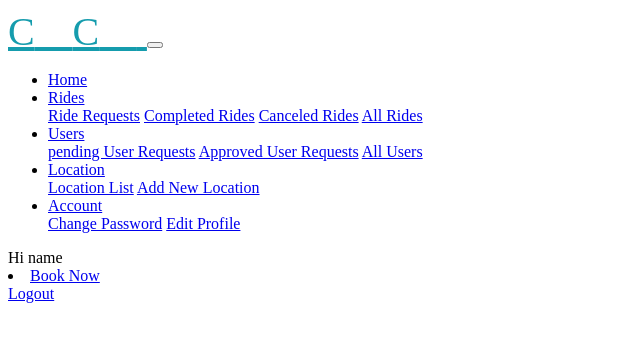
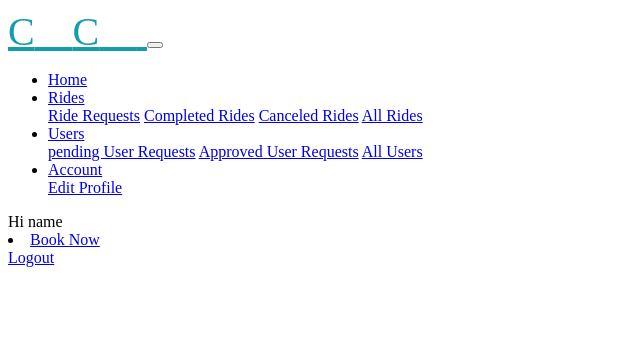
Before and after one commit to mallikajais/cedcab_booking, a PHP site: page /nav.php in a window 1280 px wide. Shown: the top 342 px of the page, without its empty margins (0-640 px from the left). Run offline with PHP 8.4, Linux system fonts and the light colour scheme; the visitor is signed in with stand-in values (Sample User, id 1).

Commit message:
first commit

```diff
--- a/adminnav.php
+++ b/adminnav.php
@@ -37,7 +37,7 @@
                     </a>
                     <div class="dropdown-menu" aria-labelledby="navbarDropdown">
                         <a class="dropdown-item" href="adminpending.php" id="userrequest">pending User Requests</a>
-                        <a class="dropdown-item" href="javascript:void(0)" id="approveduserrequests">Approved User Requests</a>
+                        <a class="dropdown-item" href="adminapprove.php" id="approveduserrequests">Approved User Requests</a>
                         <a class="dropdown-item" href="javascript:void(0)" id="allusers">All Users</a>
                     </div>
                 </li>
@@ -56,7 +56,7 @@
                     </a>
                     <div class="dropdown-menu" aria-labelledby="navbarDropdown">
                         <a class="dropdown-item" href="javascript:void(0)" id="resetpassword">Change Password</a>
-                        <a class="dropdown-item" href="edit.php" id="editprofile">Edit Profile</a>
+                        <!-- <a class="dropdown-item" href="edit.php" id="editprofile">Edit Profile</a> -->
                     </div>
                 </li>
 
@@ -65,7 +65,7 @@
             </ul>
             <form class="form-inline my-2 my-lg-0">
             <div class="greetings text-white">Hi <?php echo $_SESSION['name'];?></div>
-            <li class="nav-item"><a href="cab.php"class="btn btn-info " style="margin-right:10px;" type="submit">Book Now</a></li>
+            <!-- <li class="nav-item"><a href="cab.php"class="btn btn-info " style="margin-right:10px;" type="submit">Book Now</a></li> -->
                 <a href="login.php"class="btn btn-info my-2 my-sm-0" type="submit">Logout</a>
             </form>
         </div>
--- a/customerdashboard.php
+++ b/customerdashboard.php
@@ -17,7 +17,7 @@
 <body>
     <div>
     <nav class="navbar navbar-expand-lg navbar-dark bg-dark sticky">
-        <a class="navbar-brand logo-margin" href="booking.php"><h3><span class='logo-color'>Ced</span>Cab</h3></a>
+        <a class="navbar-brand logo-margin" href="#"><h3><span class='logo-color'>Ced</span>Cab</h3></a>
         <button class="navbar-toggler" type="button" data-toggle="collapse" data-target="#navbarSupportedContent" aria-controls="navbarSupportedContent" aria-expanded="false" aria-label="Toggle navigation">
             <span class="navbar-toggler-icon"></span>
         </button>
--- a/header.php
+++ b/header.php
@@ -35,7 +35,7 @@
 
 
                 <li class="nav-item">
-                    <button class="btn btn-info" type="submit">Book Now</button>
+                    <!-- <button class="btn btn-info" type="submit">Book Now</button> -->
                 </li>
 
             </ul>
--- a/nav.php
+++ b/nav.php
@@ -41,22 +41,14 @@
                         <a class="dropdown-item" href="javascript:void(0)" id="allusers">All Users</a>
                     </div>
                 </li>
-                <li class="nav-item dropdown">
-                    <a class="nav-link dropdown-toggle" href="javascript:void(0)" id="navbarDropdown" role="button" data-toggle="dropdown" aria-haspopup="true" aria-expanded="false">
-                        Location
-                    </a>
-                    <div class="dropdown-menu" aria-labelledby="navbarDropdown">
-                        <a class="dropdown-item" href="javascript:void(0)" id="managelocation">Location List</a>
-                        <a class="dropdown-item" href="javascript:void(0)" id="addlocation">Add New Location</a>
-                    </div>
-                </li>
+
                 <li class="nav-item dropdown">
                     <a class="nav-link dropdown-toggle" href="javascript:void(0)" id="navbarDropdown" role="button" data-toggle="dropdown" aria-haspopup="true" aria-expanded="false">
                         Account
                     </a>
                     <div class="dropdown-menu" aria-labelledby="navbarDropdown">
-                        <a class="dropdown-item" href="javascript:void(0)" id="resetpassword">Change Password</a>
-                        <a class="dropdown-item" href="edit.php" id="editprofile">Edit Profile</a>
+
+                        <a class="dropdown-item" href="update.php" id="editprofile">Edit Profile</a>
                     </div>
                 </li>
 
--- a/sign.php
+++ b/sign.php
@@ -8,7 +8,7 @@
 $_session['name']=$name;
 $_session['number']=$mobile;
 $_session['password']=$password;
-echo $username;
+
 
 $conn = new mysqli('localhost', 'root', '','cedcab');
 if ($conn->connect_error) {
```
Also changed, not shown: book.php (+9 -0 lines), cab.php (+16 -2 lines).
